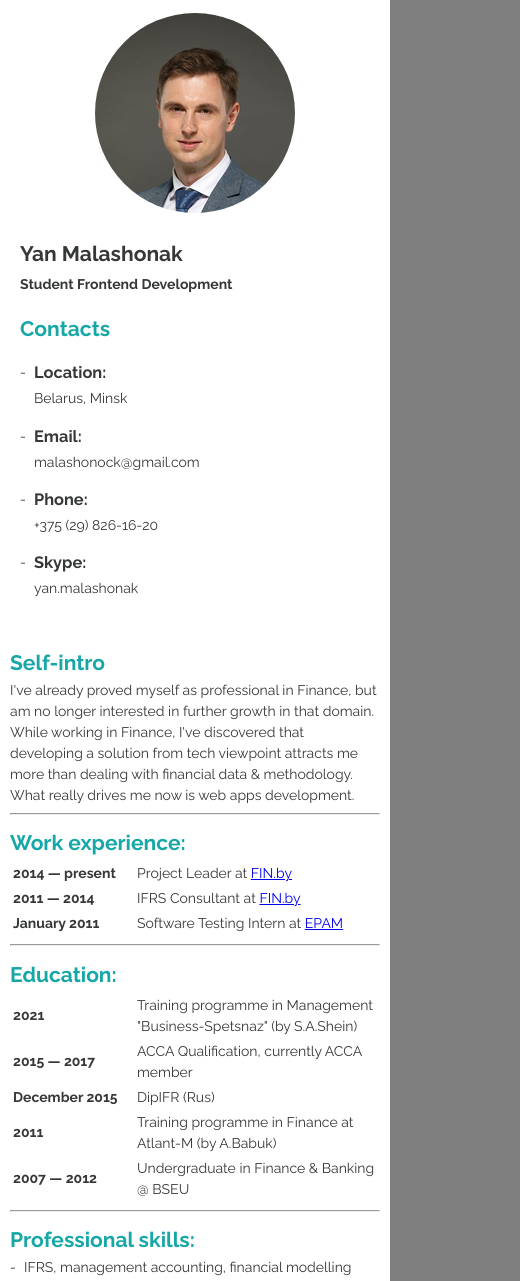
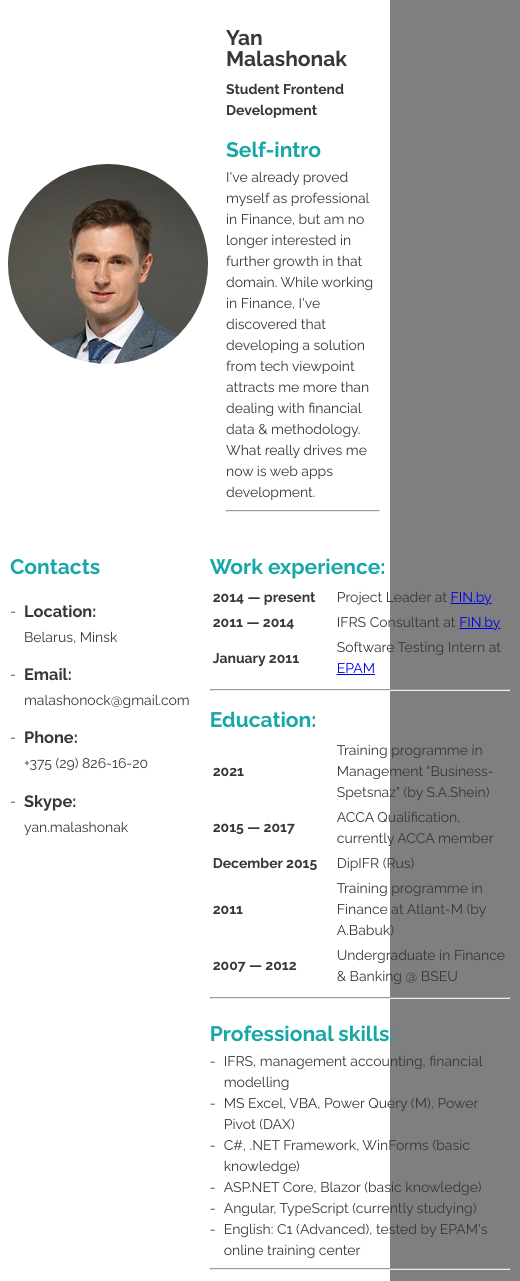
Before and after one commit to malashonock/rsschool-cv, a plain HTML site: page index.html in a window 390 px wide. Shown: the top 1281 px of the page, 520 px wide, since content can reach past the window. Drawn offline with Linux system fonts and the light colour scheme.

Commit message:
backup: responsive layout change attempt

```diff
--- a/index.html
+++ b/index.html
@@ -15,18 +15,31 @@
 </head>
 <body>
     <div class="container">
-        <aside>
+        <header>
             <div class="image-container">
                 <img id="photo" src="yan-malashonak-square-min.jpg" alt="yan-malashonak-photo">
             </div>
 
-            <div class="wrapper">
-                <header class="small-width">
+            <div class="header-text">
+                <section class="title">
                     <h1>Yan Malashonak</h1>
                     <p><strong>Student Frontend Development</strong></p>
+                </section>
+
+                <section id="intro">
+                    <h2 class="highlight">Self-intro</h2>
+                    <p>I've already proved myself as professional in Finance, but am no longer interested in further growth in that domain.
+                    While working in Finance, I've discovered that developing a solution from tech viewpoint attracts me more than dealing with financial data & methodology.
+                    What really drives me now is web apps development.</p>
+                </section>
+
+                <hr>
+            </div>
         </header>
 
-                <article id="contacts">
+        <div class="content">
+            <aside>
+                <section id="contacts">
                     <h2 class="highlight">Contacts</h2>
 
                     <ul>
@@ -47,27 +60,12 @@
                             <p>yan.malashonak</p>
                         </li>
                     </ul>
-                </article>
-            </div>
+                </section>
             </aside>
 
-        <main class="content">
-            <header class="large-width">
-                <h1>Yan Malashonak</h1>
-                <p><strong>Student Frontend Development</strong></p>
-            </header>
-
-            <div>
-                <article id="intro">
-                    <h2 class="highlight">Self-intro</h2>
-                    <p>I've already proved myself as professional in Finance, but am no longer interested in further growth in that domain.
-                    While working in Finance, I've discovered that developing a solution from tech viewpoint attracts me more than dealing with financial data & methodology.
-                    What really drives me now is web apps development.</p>
-                </article>
-
-                <hr>
-
+            <main>
                 <article id="experience">
+                    <section id="experience">
                         <h2 class="highlight">Work experience:</h2>
                         <table>
                             <tbody>
@@ -92,11 +90,11 @@
                                 </tr>
                             </tbody>
                         </table>
-                </article>
+                    </section>
 
                     <hr>
 
-                <article id="education">
+                    <section id="education">
                         <h2 class="highlight">Education:</h2>
                         <table>
                             <tbody>
@@ -122,11 +120,13 @@
                                 </tr>
                             </tbody>
                         </table>
+                    </section>
+
+                    <hr>
                 </article>
 
-                <hr>
-
-                <article id="skills">
+                <article id="technical">
+                    <section id="skills">
                         <h2 class="highlight">Professional skills:</h2>
                         <ul>
                             <li>IFRS, management accounting, financial modelling</li>
@@ -136,11 +136,11 @@
                             <li>Angular, TypeScript (currently studying)</li>
                             <li>English: C1 (Advanced), tested by EPAM's online training center</li>
                         </ul>
-                </article>
+                    </section>
 
                     <hr>
 
-                <article id="code-samples">
+                    <section id="code-samples">
                         <h2 class="highlight">Code samples:</h2>
                         <p>My solution to
                             <i><a href="https://www.codewars.com/kata/517abf86da9663f1d2000003" target="_blank" rel="noopener noreferrer">
@@ -160,7 +160,9 @@
         }
     return output;
 }</code></pre>
+                    </section>
                 </article>
+            </main>
         </div>
 
         <footer>
@@ -181,7 +183,6 @@
                 <div>2021</div>
             </address>
         </footer>
-        </main>
     </div>
 </body>
 </html>
--- a/styles.css
+++ b/styles.css
@@ -21,8 +21,31 @@ body {
     max-width: 720px;
     margin: 0 auto;
     display: flex;
+    flex-direction: column;
+    background-color: white;
+}
+
+header {
+    display: flex;
     flex-direction: row;
-    background-color: white;
+}
+
+.image-container {
+    flex: 1 1 120px;
+    display: flex;
+    flex-direction: row;
+    align-items: center;
+    justify-content: space-around;
+}
+
+.header-text {
+    flex: 1 1 600px;
+    padding: 10px;
+}
+
+.content {
+    display: flex;
+    flex-direction: row;
 }
 
 aside {
@@ -32,13 +55,7 @@ aside {
     flex-direction: column;
 }
 
-aside > .wrapper {
-    margin: 10px;
-    display: flex;
-    flex-direction: column;
-}
-
-.content {
+main {
     flex: 1 1 600px;
     padding: 10px;
     min-width: 300px;
@@ -46,21 +63,12 @@ aside > .wrapper {
     flex-direction: column;
 }
 
-.image-container {
-    display: flex;
-    flex-direction: row;
-    align-items: center;
-    justify-content: space-around;
-}
+
 
 #photo {
     margin: 0 5px;
     border-radius: 50%;
     border: 3px solid white;
-}
-
-.small-width {
-    display: none;
 }
 
 h1 {
@@ -115,14 +123,6 @@ footer {
         flex-direction: row;
     }
 
-    .small-width {
-        display: block;
-    }
-
-    .large-width {
-        display: none;
-    }
-
     #contacts > ul {
         flex-direction: column;
         flex-wrap: wrap;
```
Lines whose indentation alone changed are shown as unchanged.
